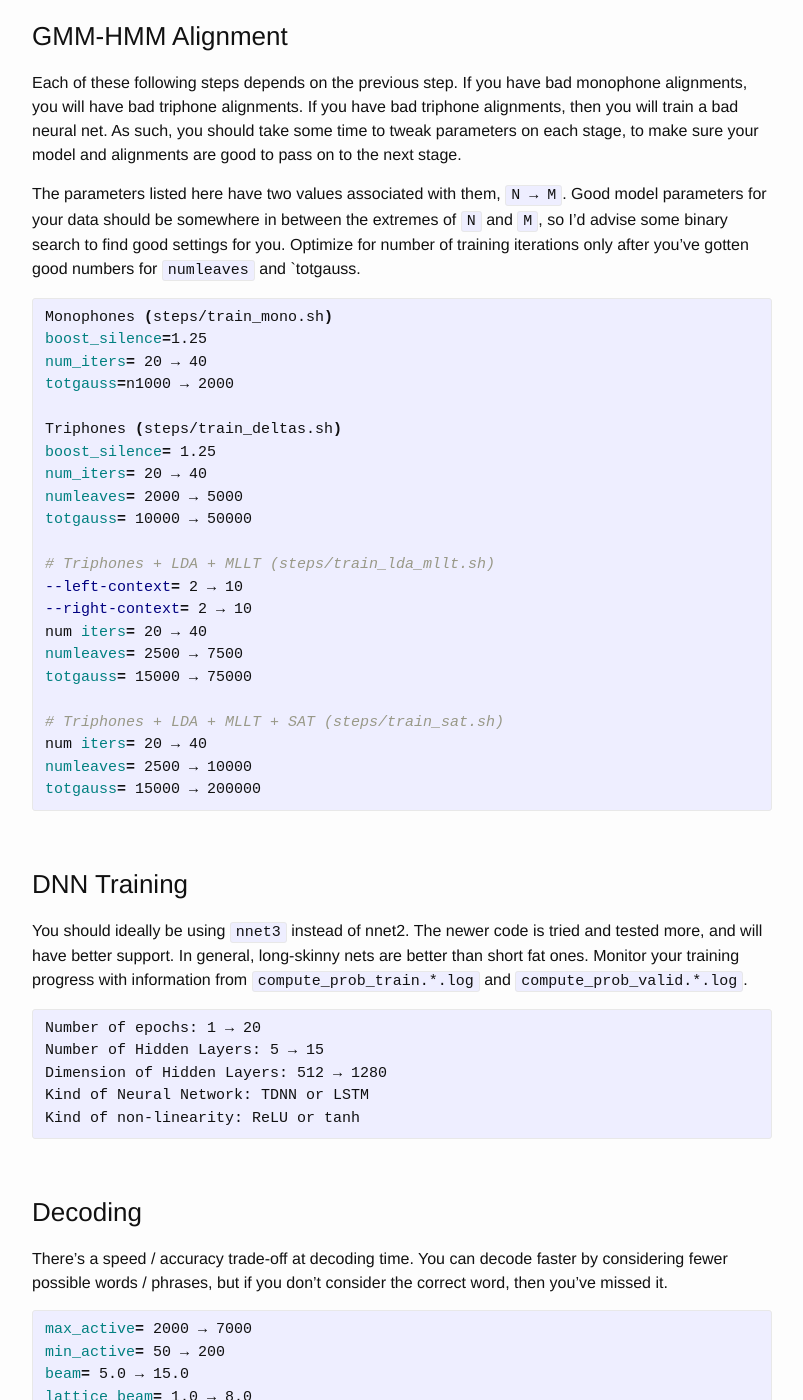
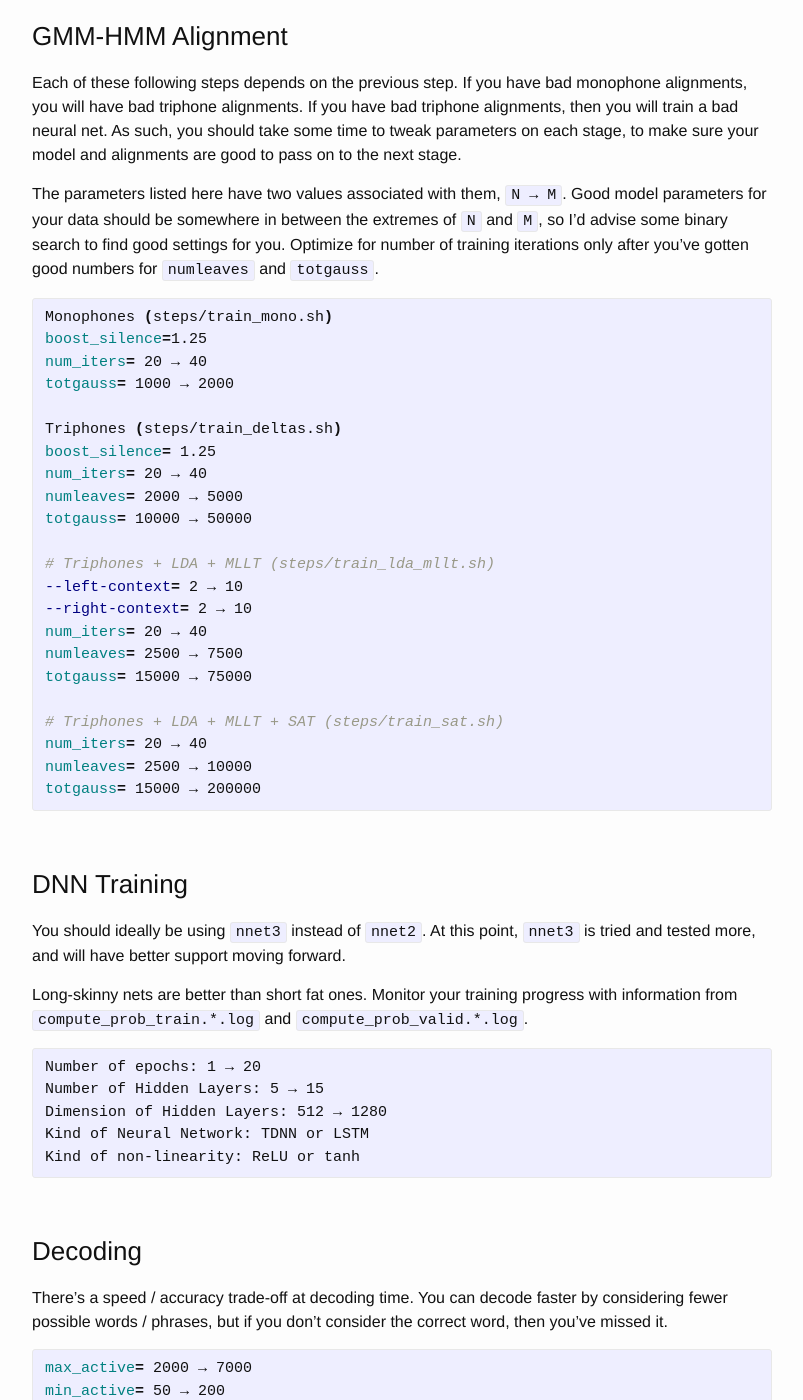
Before and after one commit to JRMeyer/jrmeyer.github.io, a Jekyll site: the page built from _posts/2019-08-17-Kaldi-troubleshooting.markdown, in a window 1280 px wide and 1400 px high, scrolled down 15878 px. Shown: the whole window, without its empty margins (238-1041 px from the left). Built offline with Jekyll 4.4.1, drawn with Linux system fonts in a browser that asks for light colours; comment, search, counter and statistics services are not loaded.

Commit message:
cheatsheet

```diff
--- a/_posts/2019-08-17-Kaldi-troubleshooting.markdown
+++ b/_posts/2019-08-17-Kaldi-troubleshooting.markdown
@@ -511,13 +511,13 @@ The following parameter ranges are what I would recommend as a good starting pla
 
 Each of these following steps depends on the previous step. If you have bad monophone alignments, you will have bad triphone alignments. If you have bad triphone alignments, then you will train a bad neural net. As such, you should take some time to tweak parameters on each stage, to make sure your model and alignments are good to pass on to the next stage.
 
-The parameters listed here have two values associated with them, `N → M`. Good model parameters for your data should be somewhere in between the extremes of `N` and `M`, so I’d advise some binary search to find good settings for you. Optimize for number of training iterations only after you’ve gotten good numbers for `numleaves` and `totgauss.
+The parameters listed here have two values associated with them, `N → M`. Good model parameters for your data should be somewhere in between the extremes of `N` and `M`, so I’d advise some binary search to find good settings for you. Optimize for number of training iterations only after you’ve gotten good numbers for `numleaves` and `totgauss`.
 
 {% highlight bash %}
 Monophones (steps/train_mono.sh)
 boost_silence=1.25
 num_iters= 20 → 40
-totgauss=n1000 → 2000
+totgauss= 1000 → 2000
 
 Triphones (steps/train_deltas.sh)
 boost_silence= 1.25
@@ -528,12 +528,12 @@ totgauss= 10000 → 50000
 # Triphones + LDA + MLLT (steps/train_lda_mllt.sh)
 --left-context= 2 → 10
 --right-context= 2 → 10
-num iters= 20 → 40
+num_iters= 20 → 40
 numleaves= 2500 → 7500
 totgauss= 15000 → 75000
 
 # Triphones + LDA + MLLT + SAT (steps/train_sat.sh)
-num iters= 20 → 40
+num_iters= 20 → 40
 numleaves= 2500 → 10000
 totgauss= 15000 → 200000
 {% endhighlight %}
@@ -542,7 +542,9 @@ totgauss= 15000 → 200000
 
 ### DNN Training
 
-You should ideally be using `nnet3` instead of nnet2. The newer code is tried and tested more, and will have better support. In general, long-skinny nets are better than short fat ones. Monitor your training progress with information from `compute_prob_train.*.log` and `compute_prob_valid.*.log`.
+You should ideally be using `nnet3` instead of `nnet2`. At this point, `nnet3` is tried and tested more, and will have better support moving forward.
+
+Long-skinny nets are better than short fat ones. Monitor your training progress with information from `compute_prob_train.*.log` and `compute_prob_valid.*.log`.
 
 {% highlight bash %}
 Number of epochs: 1 → 20
```
